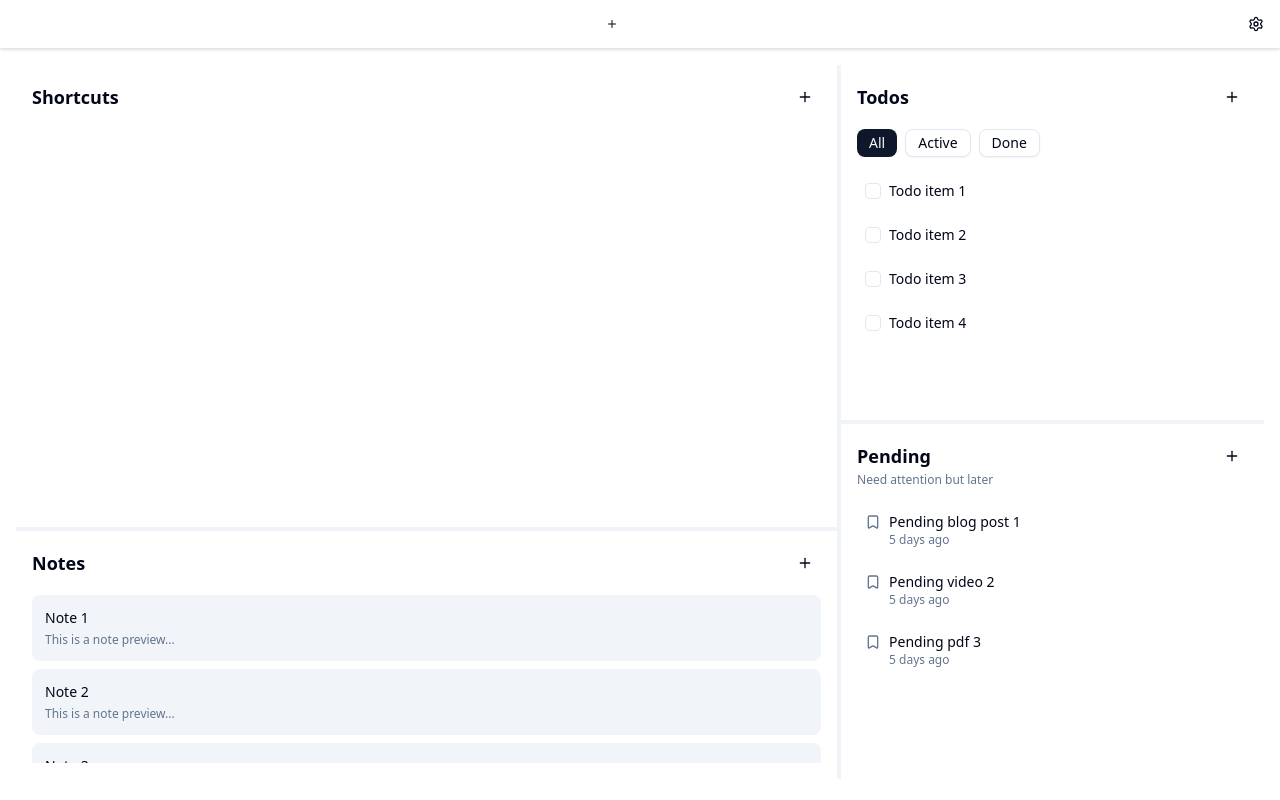
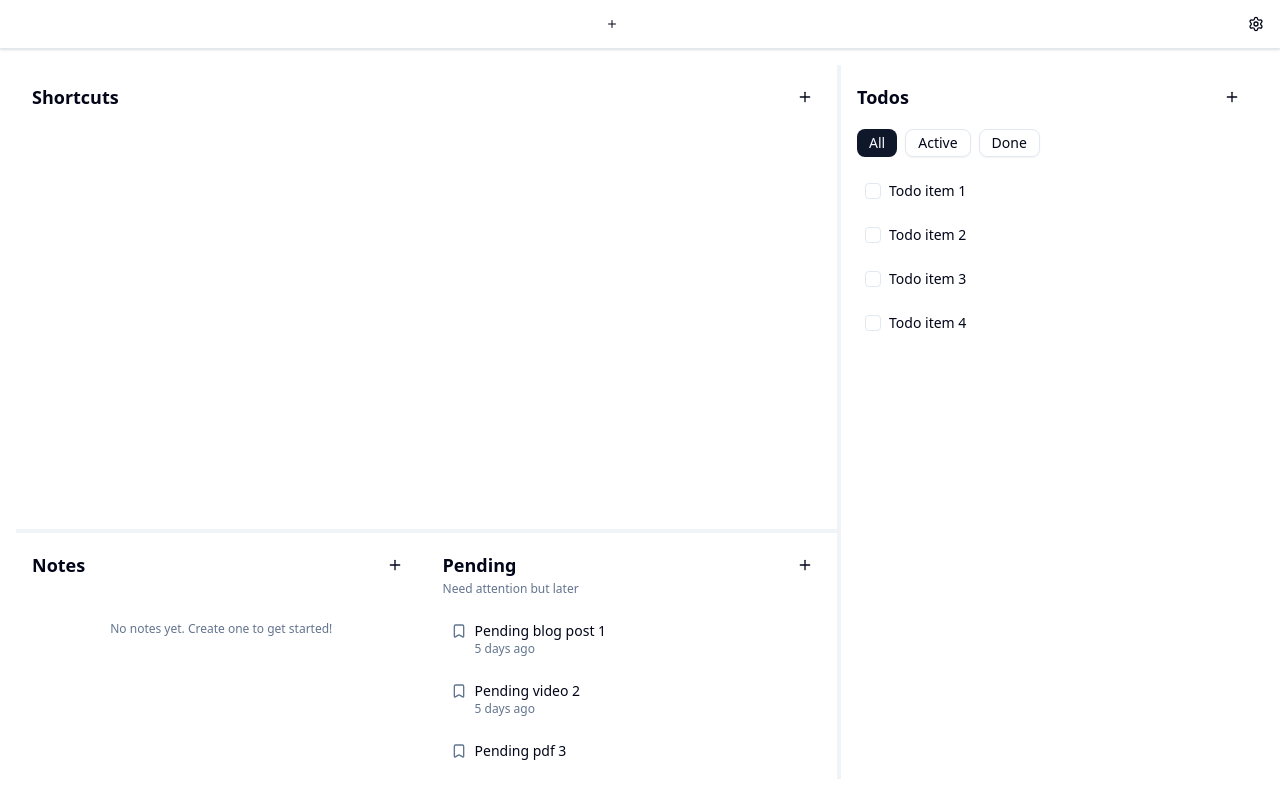
Before and after one commit to yogiprsetya/daily-tab, a React (Vite) app: page / in a window 1280 px wide. Built offline with nearby package versions, Linux system fonts and the light colour scheme.

Commit message:
note dialog done

```diff
--- /dev/null
+++ b/src/components/common/note-dialog.tsx
@@ -0,0 +1,102 @@
+import { useEffect, useRef, useState } from 'react';
+import { Button } from '~/components/ui/button';
+import {
+  Dialog,
+  DialogContent,
+  DialogFooter,
+  DialogClose,
+} from '~/components/ui/dialog';
+import { Input } from '~/components/ui/input';
+import type { Note } from '~/types/notes';
+
+type Props = {
+  open: boolean;
+  onOpenChange: (open: boolean) => void;
+  editing: Note | null;
+  onSave: (data: { title: string; content: string }) => void;
+};
+
+export const NoteDialog: React.FC<Props> = ({
+  open,
+  onOpenChange,
+  editing,
+  onSave,
+}) => {
+  const [title, setTitle] = useState('');
+  const [content, setContent] = useState('');
+  const contentRef = useRef<HTMLTextAreaElement>(null);
+
+  // Use editing values if available, otherwise use local state
+  const displayTitle = editing ? editing.title : title;
+  const displayContent = editing ? editing.content : content;
+
+  // Auto-focus content when dialog opens
+  useEffect(() => {
+    if (open && contentRef.current) {
+      setTimeout(() => contentRef.current?.focus(), 0);
+    }
+  }, [open]);
+
+  const handleSave = () => {
+    const t = (editing ? displayTitle : title).trim();
+    const c = (editing ? displayContent : content).trim();
+    if (!t || !c) return;
+    onSave({ title: t, content: c });
+    onOpenChange(false);
+    setTitle('');
+    setContent('');
+  };
+
+  const handleOpenChange = (open: boolean) => {
+    onOpenChange(open);
+    if (!open) {
+      setTitle('');
+      setContent('');
+    }
+  };
+
+  return (
+    <Dialog open={open} onOpenChange={handleOpenChange}>
+      <DialogContent className="sm:max-w-5xl h-[92vh] flex flex-col p-0">
+        {/* Minimal header with title input */}
+        <div className="px-6 pt-6 pb-0 border-b border-border/50">
+          <Input
+            id="note-title"
+            value={displayTitle}
+            onChange={(e) => setTitle(e.target.value)}
+            placeholder="Title"
+            className="text-xl font-semibold h-auto border-0 bg-transparent px-0 py-2 focus-visible:ring-0 placeholder:text-muted-foreground/50"
+          />
+        </div>
+
+        {/* Content area - main focus */}
+        <div className="flex-1 overflow-hidden flex flex-col px-6 py-4">
+          <textarea
+            ref={contentRef}
+            id="note-content"
+            value={displayContent}
+            onChange={(e) => setContent(e.target.value)}
+            placeholder="Start typing..."
+            className="flex-1 w-full bg-transparent text-base leading-relaxed resize-none border-0 focus-visible:outline-none focus-visible:ring-0 placeholder:text-muted-foreground/40 font-normal"
+            style={{
+              fontFamily: 'inherit',
+            }}
+          />
+          {/* Word count - subtle hint */}
+          <div className="text-xs text-muted-foreground/50 mt-4 pt-2 border-t border-border/30">
+            {displayContent.trim().split(/\s+/).filter(Boolean).length} words •{' '}
+            {displayContent.length} characters
+          </div>
+        </div>
+
+        {/* Footer */}
+        <DialogFooter className="px-6 py-4 border-t border-border/50">
+          <DialogClose asChild>
+            <Button variant="outline">Cancel</Button>
+          </DialogClose>
+          <Button onClick={handleSave}>{editing ? 'Update' : 'Create'}</Button>
+        </DialogFooter>
+      </DialogContent>
+    </Dialog>
+  );
+};
--- a/src/components/layout/main.tsx
+++ b/src/components/layout/main.tsx
@@ -8,11 +8,9 @@ import { useLayout } from '~/state/use-layout';
 export const MainLayout = () => {
   const {
     leftPanelWidth,
-    topWidgetHeight,
-    rightPanelHeight,
+    shortcutWidgetHeight,
     handleLeftPanelResize,
-    handleTopWidgetResize,
-    handleRightPanelResize,
+    handleShortcutWidgetResize,
   } = useLayout();
 
   return (
@@ -22,21 +20,27 @@ export const MainLayout = () => {
           style={{ width: `${leftPanelWidth}%` }}
           className="flex flex-col gap-0 min-w-0"
         >
-          <div style={{ height: `${topWidgetHeight}%` }} className="min-h-0">
+          <div
+            style={{ height: `${shortcutWidgetHeight}%` }}
+            className="min-h-0"
+          >
             <ShortcutsWidget />
           </div>
 
           {/* Resize Handle between top and bottom */}
           <ResizeHandle
             isHorizontal={true}
-            onMouseDown={handleTopWidgetResize}
+            onMouseDown={handleShortcutWidgetResize}
           />
 
-          <div
-            style={{ height: `${100 - topWidgetHeight}%` }}
-            className="min-h-0"
-          >
-            <NotesWidget />
+          <div className="flex gap-0 flex-1 min-h-0">
+            <div className="w-1/2 min-w-0">
+              <NotesWidget />
+            </div>
+
+            <div className="w-1/2 min-w-0">
+              <PendingWidget />
+            </div>
           </div>
         </div>
 
@@ -50,22 +54,7 @@ export const MainLayout = () => {
           style={{ width: `${100 - leftPanelWidth}%` }}
           className="flex flex-col gap-0 min-w-0"
         >
-          <div style={{ height: `${rightPanelHeight}%` }} className="min-h-0">
-            <TodosWidget />
-          </div>
-
-          {/* Resize Handle between todos and watch later */}
-          <ResizeHandle
-            isHorizontal={true}
-            onMouseDown={handleRightPanelResize}
-          />
-
-          <div
-            style={{ height: `${100 - rightPanelHeight}%` }}
-            className="min-h-0"
-          >
-            <PendingWidget />
-          </div>
+          <TodosWidget />
         </div>
       </div>
     </main>
--- a/src/components/widgets/notes.tsx
+++ b/src/components/widgets/notes.tsx
@@ -1,35 +1,103 @@
-import { Plus } from 'lucide-react';
+import { useState } from 'react';
+import { Plus, Trash2 } from 'lucide-react';
 import { Button } from '~/components/ui/button';
 import { ScrollArea } from '../ui/scroll-area';
+import { NoteDialog } from '../common/note-dialog';
+import { useNotes } from '~/state/use-notes';
+import type { Note } from '~/types/notes';
 
 export const NotesWidget = () => {
+  const { notes, addNote, updateNote, deleteNote } = useNotes();
+  const [open, setOpen] = useState(false);
+  const [editing, setEditing] = useState<Note | null>(null);
+
+  const handleEdit = (note: Note) => {
+    setEditing(note);
+    setOpen(true);
+  };
+
+  const handleDelete = (noteId: string) => {
+    if (confirm('Are you sure you want to delete this note?')) {
+      deleteNote(noteId);
+    }
+  };
+
+  const handleSave = (data: { title: string; content: string }) => {
+    if (editing) {
+      updateNote(editing.id, data.title, data.content);
+    } else {
+      addNote(data.title, data.content);
+    }
+    setEditing(null);
+  };
+
+  const handleOpenChange = (newOpen: boolean) => {
+    setOpen(newOpen);
+    if (!newOpen) {
+      setEditing(null);
+    }
+  };
+
   return (
+    <>
       <ScrollArea className="h-full flex flex-col bg-card p-4">
         <div className="flex items-center justify-between mb-4">
           <h2 className="text-lg font-semibold text-foreground">Notes</h2>
-        <Button size="icon-sm" variant="ghost" aria-label="Add note">
+          <Button
+            size="icon-sm"
+            variant="ghost"
+            aria-label="Add note"
+            onClick={() => setOpen(true)}
+          >
             <Plus className="h-4 w-4" />
           </Button>
         </div>
 
         <div className="flex-1 overflow-y-auto">
-        {/* Notes list placeholder */}
+          {notes.length === 0 ? (
+            <p className="text-xs text-muted-foreground text-center py-6">
+              No notes yet. Create one to get started!
+            </p>
+          ) : (
             <ul className="space-y-2">
-          {Array.from({ length: 3 }).map((_, i) => (
+              {notes.map((note) => (
                 <li
-              key={i}
-              className="p-3 rounded-md bg-muted hover:bg-muted/80 cursor-pointer transition-colors group border border-transparent hover:border-border"
+                  key={note.id}
+                  className="p-3 rounded-md bg-muted hover:bg-muted/80 transition-colors group border border-transparent hover:border-border"
+                >
+                  <div className="flex items-start justify-between gap-2">
+                    <button
+                      onClick={() => handleEdit(note)}
+                      className="flex-1 text-left hover:opacity-80 transition-opacity"
                     >
                       <h3 className="text-sm font-medium text-foreground mb-1">
-                Note {i + 1}
+                        {note.title}
                       </h3>
                       <p className="text-xs text-muted-foreground line-clamp-2">
-                This is a note preview...
+                        {note.content}
                       </p>
+                    </button>
+                    <button
+                      onClick={() => handleDelete(note.id)}
+                      className="p-1 opacity-0 group-hover:opacity-100 transition-opacity hover:bg-destructive/10 rounded"
+                      aria-label="Delete note"
+                    >
+                      <Trash2 className="h-3 w-3 text-destructive" />
+                    </button>
+                  </div>
                 </li>
               ))}
             </ul>
+          )}
         </div>
       </ScrollArea>
+
+      <NoteDialog
+        open={open}
+        onOpenChange={handleOpenChange}
+        editing={editing}
+        onSave={handleSave}
+      />
+    </>
   );
 };
--- a/src/state/use-layout.ts
+++ b/src/state/use-layout.ts
@@ -6,17 +6,13 @@ export const useLayout = () => {
     () => loadLayout().leftPanelWidth
   );
 
-  const [topWidgetHeight, setTopWidgetHeight] = useState(
-    () => loadLayout().topWidgetHeight
-  );
-
-  const [rightPanelHeight, setRightPanelHeight] = useState(
-    () => loadLayout().rightPanelHeight
+  const [shortcutWidgetHeight, setShortcutWidgetHeight] = useState(
+    () => loadLayout().shortcutWidgetHeight
   );
 
   useEffect(() => {
-    saveLayout({ leftPanelWidth, topWidgetHeight, rightPanelHeight });
-  }, [leftPanelWidth, topWidgetHeight, rightPanelHeight]);
+    saveLayout({ leftPanelWidth, shortcutWidgetHeight });
+  }, [leftPanelWidth, shortcutWidgetHeight]);
 
   const handleLeftPanelResize = useCallback(
     (e: React.MouseEvent) => {
@@ -46,11 +42,11 @@ export const useLayout = () => {
     [leftPanelWidth]
   );
 
-  const handleTopWidgetResize = useCallback(
+  const handleShortcutWidgetResize = useCallback(
     (e: React.MouseEvent) => {
       e.preventDefault();
       const startY = e.clientY;
-      const startHeight = topWidgetHeight;
+      const startHeight = shortcutWidgetHeight;
       const container = (e.currentTarget as HTMLElement).parentElement;
       if (!container) return;
 
@@ -63,7 +59,7 @@ export const useLayout = () => {
           20,
           Math.min(80, startHeight + deltaPercent)
         );
-        setTopWidgetHeight(newHeight);
+        setShortcutWidgetHeight(newHeight);
       };
 
       const handleMouseUp = () => {
@@ -74,49 +70,13 @@ export const useLayout = () => {
       document.addEventListener('mousemove', handleMouseMove);
       document.addEventListener('mouseup', handleMouseUp);
     },
-    [topWidgetHeight]
-  );
-
-  const handleRightPanelResize = useCallback(
-    (e: React.MouseEvent) => {
-      e.preventDefault();
-      const startY = e.clientY;
-      const startHeight = rightPanelHeight;
-      const container = (e.currentTarget as HTMLElement).parentElement;
-      if (!container) return;
-
-      const containerHeight = container.offsetHeight;
-
-      const handleMouseMove = (moveEvent: MouseEvent) => {
-        const deltaY = moveEvent.clientY - startY;
-        const deltaPercent = (deltaY / containerHeight) * 100;
-        const newHeight = Math.max(
-          20,
-          Math.min(80, startHeight + deltaPercent)
-        );
-        setRightPanelHeight(newHeight);
-      };
-
-      const handleMouseUp = () => {
-        document.removeEventListener('mousemove', handleMouseMove);
-        document.removeEventListener('mouseup', handleMouseUp);
-      };
-
-      document.addEventListener('mousemove', handleMouseMove);
-      document.addEventListener('mouseup', handleMouseUp);
-    },
-    [rightPanelHeight]
+    [shortcutWidgetHeight]
   );
 
   return {
     leftPanelWidth,
-    setLeftPanelWidth,
-    topWidgetHeight,
-    setTopWidgetHeight,
-    rightPanelHeight,
-    setRightPanelHeight,
+    shortcutWidgetHeight,
     handleLeftPanelResize,
-    handleTopWidgetResize,
-    handleRightPanelResize,
+    handleShortcutWidgetResize,
   };
 };
--- /dev/null
+++ b/src/state/use-notes.ts
@@ -0,0 +1,102 @@
+import { useCallback, useState } from 'react';
+import type { Note } from '~/types/notes';
+
+const NOTES_STORAGE_KEY = 'daily-tab-notes';
+
+function loadNotes(): Note[] {
+  try {
+    const stored = localStorage.getItem(NOTES_STORAGE_KEY);
+    return stored ? JSON.parse(stored) : [];
+  } catch {
+    return [];
+  }
+}
+
+function saveNotes(notes: Note[]): void {
+  localStorage.setItem(NOTES_STORAGE_KEY, JSON.stringify(notes));
+}
+
+function generateId(): string {
+  return Date.now().toString(36) + Math.random().toString(36).slice(2);
+}
+
+export function useNotes() {
+  const [notes, setNotes] = useState<Note[]>(() => loadNotes());
+
+  // CREATE
+  const addNote = useCallback(
+    (title: string, content: string) => {
+      const newNote: Note = {
+        id: generateId(),
+        title,
+        content,
+        createdAt: Date.now(),
+        updatedAt: Date.now(),
+      };
+      const updated = [...notes, newNote];
+      setNotes(updated);
+      saveNotes(updated);
+      return newNote;
+    },
+    [notes]
+  );
+
+  // READ (all)
+  const getNotes = useCallback(() => {
+    return notes;
+  }, [notes]);
+
+  // READ (single)
+  const getNoteById = useCallback(
+    (id: string) => {
+      return notes.find((note) => note.id === id);
+    },
+    [notes]
+  );
+
+  // UPDATE
+  const updateNote = useCallback(
+    (id: string, title: string, content: string) => {
+      const updated = notes.map((note) =>
+        note.id === id
+          ? {
+              ...note,
+              title,
+              content,
+              updatedAt: Date.now(),
+            }
+          : note
+      );
+      setNotes(updated);
+      saveNotes(updated);
+      return updated.find((note) => note.id === id);
+    },
+    [notes]
+  );
+
+  // DELETE
+  const deleteNote = useCallback(
+    (id: string) => {
+      const updated = notes.filter((note) => note.id !== id);
+      setNotes(updated);
+      saveNotes(updated);
+    },
+    [notes]
+  );
+
+  // DELETE ALL
+  const deleteAllNotes = useCallback(() => {
+    setNotes([]);
+    saveNotes([]);
+  }, []);
+
+  return {
+    notes,
+    addNote,
+    getNotes,
+    getNoteById,
+    updateNote,
+    deleteNote,
+    deleteAllNotes,
+  } as const;
+}
--- /dev/null
+++ b/src/types/notes.ts
@@ -0,0 +1,7 @@
+export type Note = {
+  id: string;
+  title: string;
+  content: string;
+  createdAt: number;
+  updatedAt: number;
+};
--- a/src/types/settings.ts
+++ b/src/types/settings.ts
@@ -11,6 +11,5 @@ export type Settings = {
 
 export type LayoutState = {
   leftPanelWidth: number;
-  topWidgetHeight: number;
-  rightPanelHeight: number;
+  shortcutWidgetHeight: number;
 };
--- a/src/utils/settings.ts
+++ b/src/utils/settings.ts
@@ -16,8 +16,7 @@ const SCHEMA_VERSION = 1;
 
 const DEFAULT_LAYOUT_STATE = {
   leftPanelWidth: 66,
-  topWidgetHeight: 65,
-  rightPanelHeight: 50,
+  shortcutWidgetHeight: 65,
 };
 
 function now() {
@@ -175,8 +174,7 @@ export function loadLayout(): LayoutState {
 
     if (
       typeof parsed.leftPanelWidth !== 'number' ||
-      typeof parsed.topWidgetHeight !== 'number' ||
-      typeof parsed.rightPanelHeight !== 'number'
+      typeof parsed.shortcutWidgetHeight !== 'number'
     )
       return DEFAULT_LAYOUT_STATE;
 
```
Lines whose indentation alone changed are shown as unchanged.
